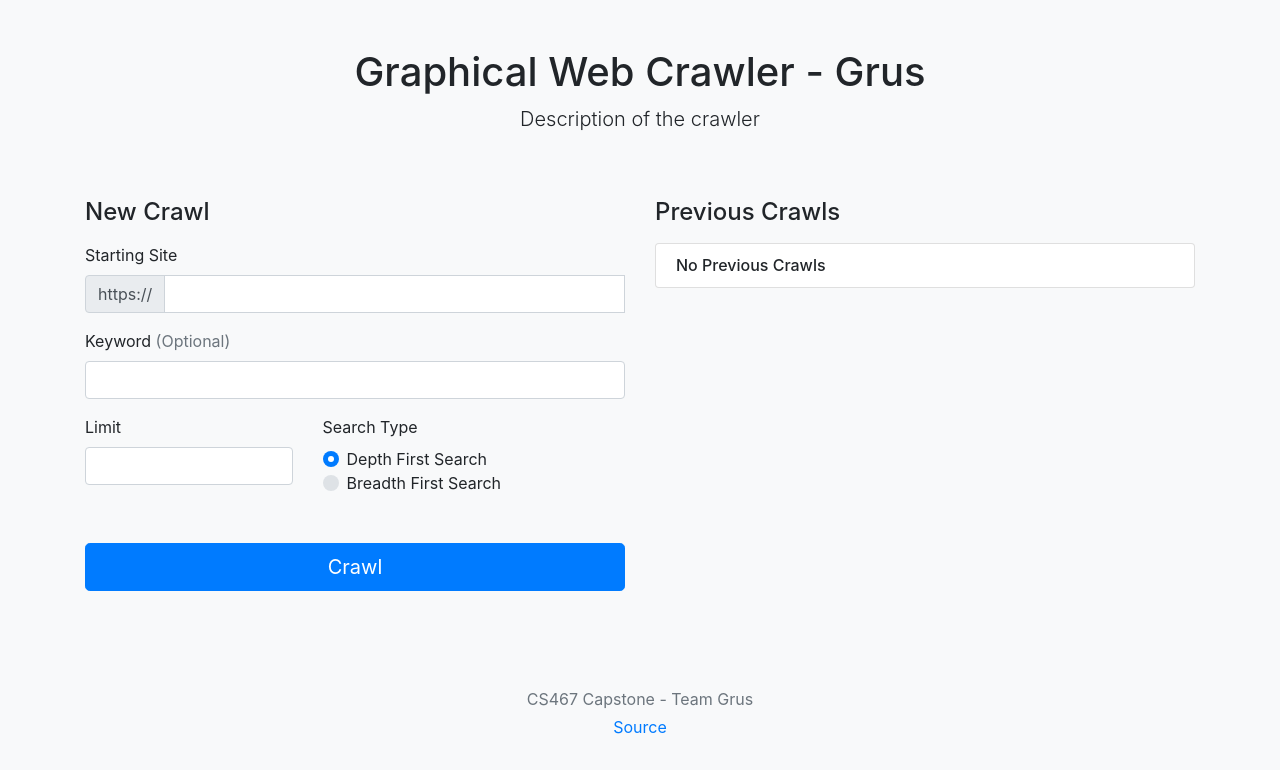
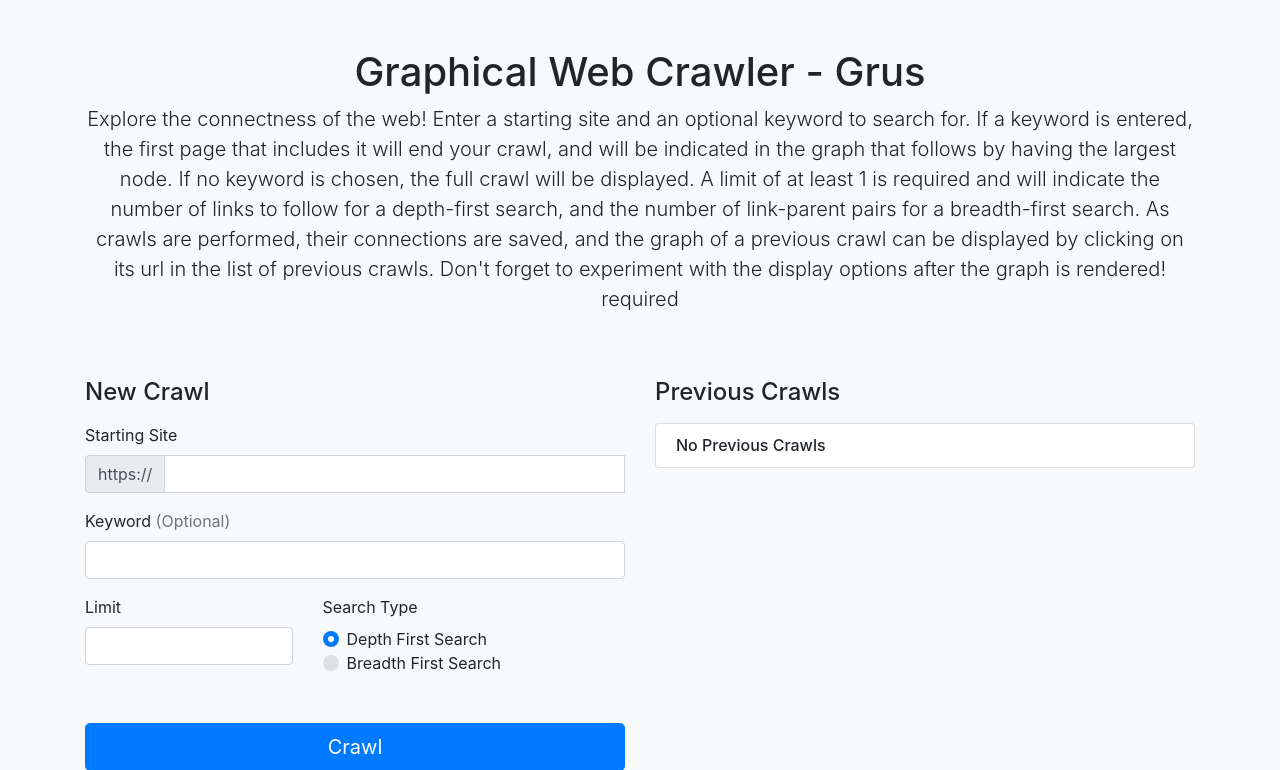
Before and after one commit to anberns/grus, a Flask app: page / in a window 1280 px wide. Shown: the top 770 px of the page. Before the commit the page ends 734 px from the top, so only its background shows below. Run offline with Flask 2, Linux system fonts and the light colour scheme; some libraries are stand-ins or nearby versions.

Commit message:
Crawler description updated on index page

```diff
--- a/templates/index.html
+++ b/templates/index.html
@@ -12,7 +12,20 @@
 	<div class="container">
 		<div class="py-5 text-center">
 			<h1>Graphical Web Crawler - Grus</h1>
-			<p class="lead">Description of the crawler</p>
+			<p class="lead">Explore the connectness of the web! Enter a
+            starting site and an optional keyword to search for. If a keyword is
+            entered, the first page
+            that includes it will end your crawl, and will be indicated in the
+            graph that follows by having the largest node. If no keyword is
+            chosen, the full crawl will be displayed. A limit of
+            at least 1 is required and will indicate the number of links to
+            follow for a depth-first search, and the number of link-parent pairs
+            for a breadth-first search. As crawls are performed, their
+            connections are saved,
+            and the graph of a previous crawl can be displayed by clicking on
+            its url in the list of previous crawls. Don't forget to experiment with the display
+            options after the graph is rendered!
+            required</p>
 		</div>
 
 		<div class="row">
```
